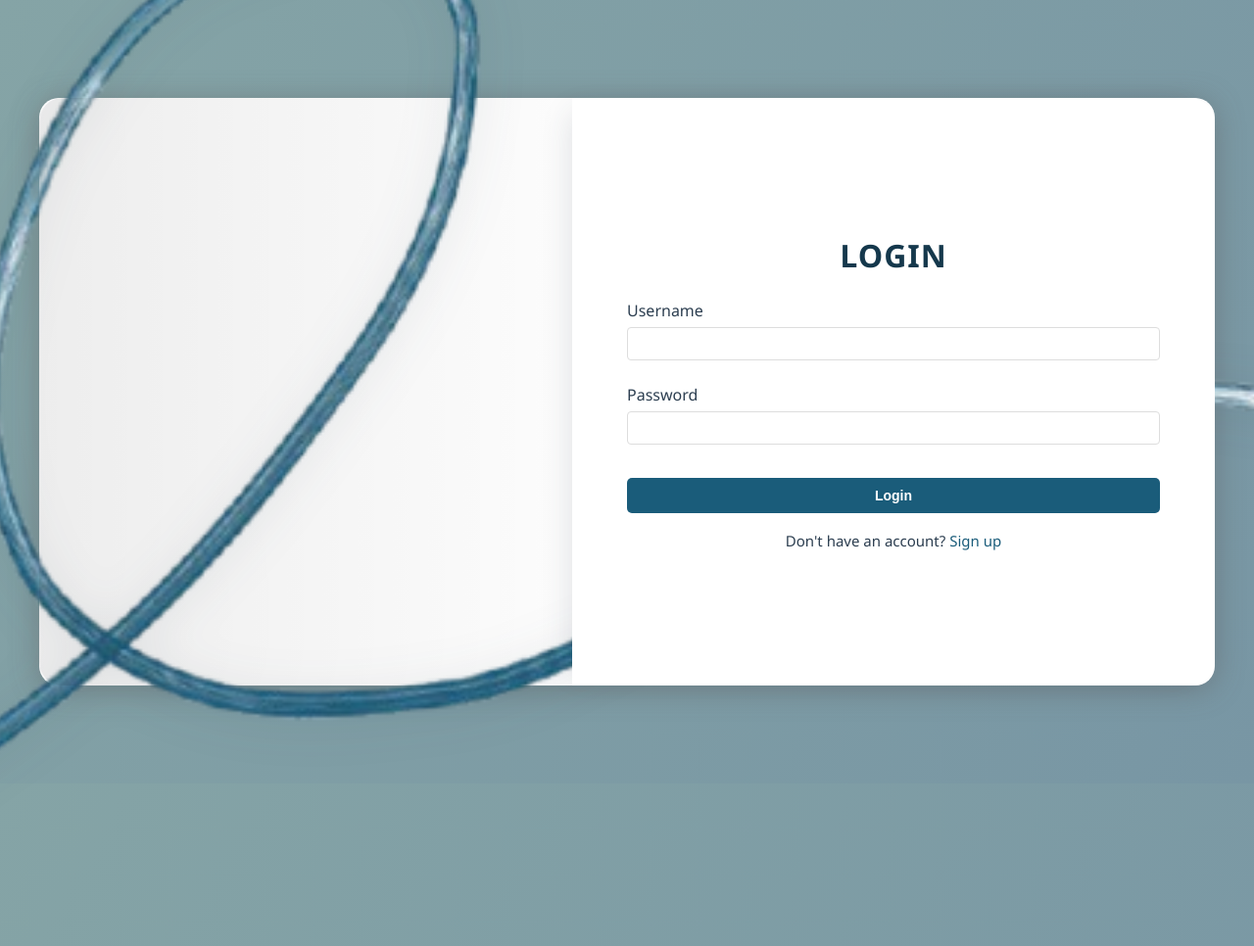
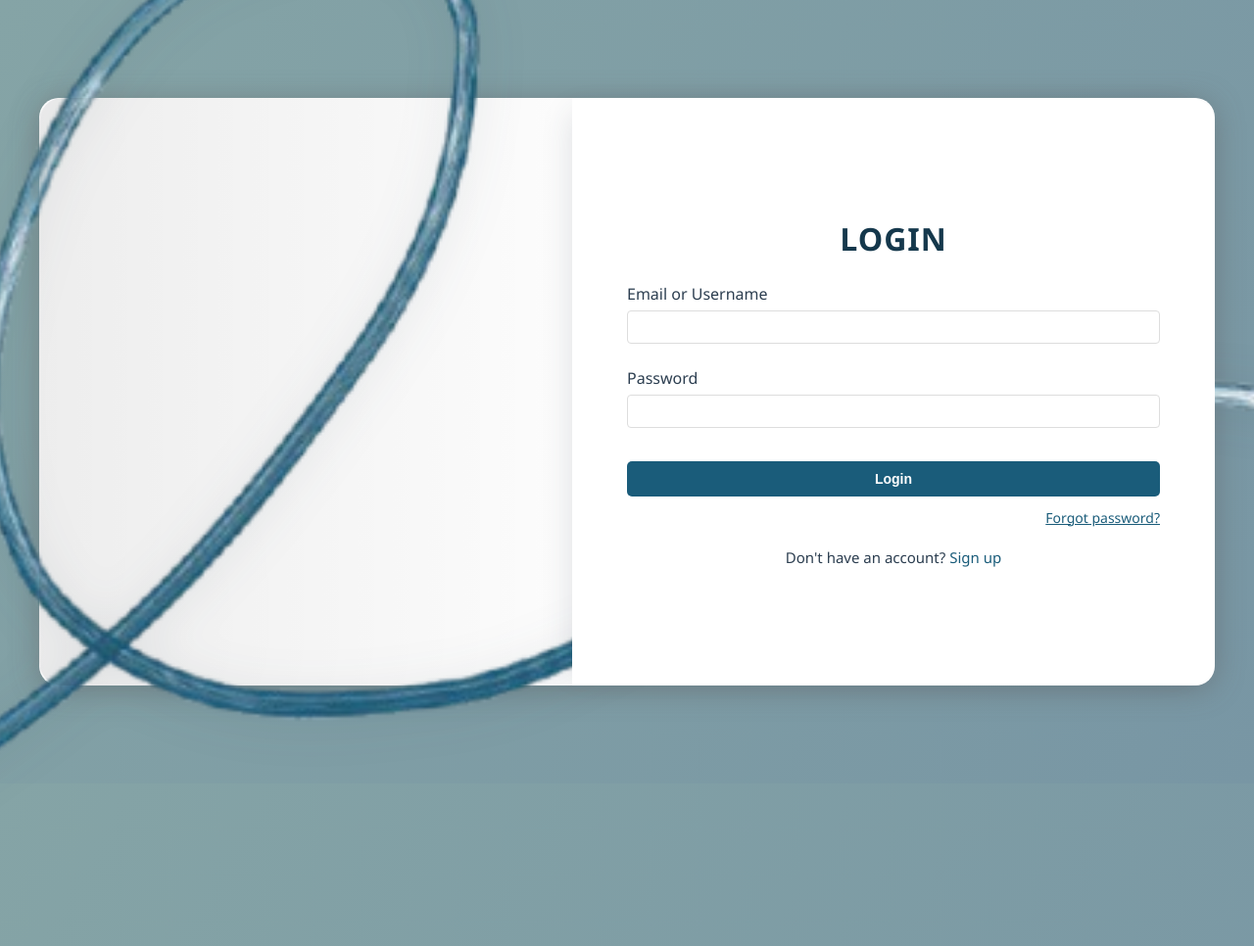
Before and after one commit to Economystique/EconomystiqueStoneKingdom, a Flask app: page /login in a window 1280 px wide; the page is wider, and only the part inside the window is pictured. Shown: that part at 98% size. Run offline with Flask 3, Linux system fonts and the light colour scheme.

Commit message:
Completed Login and Sign Up backend

```diff
--- a/app.py
+++ b/app.py
@@ -13,6 +13,8 @@ import torch
 from transformers import pipeline, GPTNeoForCausalLM, GPT2Tokenizer
 import webview
 import threading
+import smtplib
+from email.message import EmailMessage
 
 app = Flask(__name__)
 app.secret_key = os.urandom(24)
@@ -43,17 +45,17 @@ def index():
 @app.route('/login', methods=['GET', 'POST'])
 def login():
     if request.method == 'POST':
-        username = request.form['username']
+        login_identifier = request.form['username']
         password = request.form['password'].encode('utf-8')
 
         conn = get_db_connection()
         cursor = conn.cursor()
 
-        cursor.execute("SELECT pw_hash FROM user_data WHERE user_name = ?", (username,))
+        cursor.execute("SELECT user_name, pw_hash FROM user_data WHERE user_name = ? OR email = ?", (login_identifier, login_identifier))
         result = cursor.fetchone()
 
         if result and bcrypt.checkpw(password, result['pw_hash'].encode('utf-8')):
-            session['username'] = username
+            session['username'] = result['user_name']
             flash('Login successful!', 'success')
             return redirect(url_for('dashboard'))
         else:
@@ -67,6 +69,7 @@ def login():
 def signup():
     if request.method == 'POST':
         username = request.form['username']
+        email = request.form['email']
         password = request.form['password'].encode('utf-8')
         confirm_password = request.form['confirm_password'].encode('utf-8')
 
@@ -77,15 +80,15 @@ def signup():
         conn = get_db_connection()
         cursor = conn.cursor()
 
-        cursor.execute("SELECT * FROM user_data WHERE user_name = ?", (username,))
+        cursor.execute("SELECT * FROM user_data WHERE user_name = ? OR email = ?", (username, email))
         if cursor.fetchone():
-            flash('Username already exists.', 'error')
+            flash('Username or email already exists.', 'error')
             conn.close()
             return redirect(url_for('signup'))
 
         pw_hash = bcrypt.hashpw(password, bcrypt.gensalt())
-        cursor.execute("INSERT INTO user_data (user_name, pw_hash) VALUES (?, ?)",
-                      (username, pw_hash.decode('utf-8')))
+        cursor.execute("INSERT INTO user_data (user_name, email, pw_hash) VALUES (?, ?, ?)",
+                      (username, email, pw_hash.decode('utf-8')))
         conn.commit()
         conn.close()
 
@@ -573,6 +576,50 @@ def checkout():
         conn.close()
         return jsonify({'error': str(e)}), 500
 
+def send_recovery_email(to_email, username):
+    # Configure your SMTP server settings here
+    SMTP_SERVER = 'smtp.example.com'  # e.g., 'smtp.gmail.com'
+    SMTP_PORT = 587
+    SMTP_USER = 'your_email@example.com'
+    SMTP_PASSWORD = 'your_email_password'
+
+    msg = EmailMessage()
+    msg['Subject'] = 'Account Recovery - Economystique'
+    msg['From'] = SMTP_USER
+    msg['To'] = to_email
+    msg.set_content(f"Hello {username},\n\nYou requested a password reset for your Economystique account. If this was you, please follow the instructions provided by the administrator to reset your password.\n\nIf you did not request this, you can ignore this email.\n\nBest regards,\nEconomystique Team")
+
+    try:
+        with smtplib.SMTP(SMTP_SERVER, SMTP_PORT) as server:
+            server.starttls()
+            server.login(SMTP_USER, SMTP_PASSWORD)
+            server.send_message(msg)
+        return True
+    except Exception as e:
+        print(f"Error sending recovery email: {e}")
+        return False
+
+@app.route('/forgot_password', methods=['POST'])
+def forgot_password():
+    email = request.form.get('recovery_email')
+    if not email:
+        flash('Please enter your email address.', 'error')
+        return redirect(url_for('login'))
+    conn = get_db_connection()
+    cursor = conn.cursor()
+    cursor.execute("SELECT user_name FROM user_data WHERE email = ?", (email,))
+    result = cursor.fetchone()
+    if result:
+        username = result['user_name']
+        if send_recovery_email(email, username):
+            flash('A recovery email has been sent to your address.', 'success')
+        else:
+            flash('Failed to send recovery email. Please try again later.', 'error')
+    else:
+        flash('No account found with that email address.', 'error')
+    conn.close()
+    return redirect(url_for('login'))
+
 def on_loaded():
     webview.windows[0].gui.window.showMaximized()
 
--- a/static/css/style.css
+++ b/static/css/style.css
@@ -41,7 +41,7 @@ body {
     width: 100%;
     min-width: 1200px;
     max-width: 1500px;
-    min-height: 500px;
+    height: 600px;
     margin: 0 auto;
     padding: 0;
     position: relative;
--- a/templates/login.html
+++ b/templates/login.html
@@ -15,7 +15,7 @@
             <div class="login-left">
             </div>
             <div class="login-right">
-                <h2>LOGIN</h2>
+                <h2 id="form-title">LOGIN</h2>
                 {% with messages = get_flashed_messages(with_categories=true) %}
                     {% if messages %}
                         {% for category, message in messages %}
@@ -24,9 +24,11 @@
                     {% endif %}
                 {% endwith %}
                 <div class="error-message" id="errorMessage"></div>
+
+                <div id="login-form-wrapper">
                     <form action="{{ url_for('login') }}" method="POST" onsubmit="return validateLoginForm()">
                         <div class="form-group">
-                        <label for="username">Username</label>
+                            <label for="username">Email or Username</label>
                             <input type="text" class="form-control" id="username" name="username" required>
                         </div>
                         <div class="form-group">
@@ -35,8 +37,25 @@
                         </div>
                         <button type="submit" class="btn btn-login">Login</button>
                     </form>
+                    <div class="form-group" style="text-align: right; margin-top: 10px;">
+                        <a href="#" id="forgotPasswordLink" style="font-size: 14px; color: #1a5c7a; text-decoration: underline;">Forgot password?</a>
+                    </div>
                     <div class="signup-link">
                         Don't have an account? <a href="{{ url_for('signup') }}">Sign up</a>
+                    </div>
+                </div>
+
+                <div id="forgot-password-form-wrapper" style="display: none;">
+                    <form action="{{ url_for('forgot_password') }}" method="POST" onsubmit="return validateForgotPasswordForm()">
+                        <div class="form-group">
+                            <label for="recovery_email">Enter your account email:</label>
+                            <input type="email" class="form-control" id="recovery_email" name="recovery_email" required>
+                        </div>
+                        <button type="submit" class="btn btn-login">Send Recovery Email</button>
+                    </form>
+                    <div class="form-group" style="text-align: center; margin-top: 15px;">
+                        <a href="#" id="backToLoginLink" style="font-size: 14px; color: #1a5c7a; text-decoration: none;">Back to Login</a>
+                    </div>
                 </div>
             </div>
         </div>
@@ -53,6 +72,45 @@
             }
             return true;
         }
+        // Forgot password link logic
+        document.addEventListener('DOMContentLoaded', function() {
+            const forgotLink = document.getElementById('forgotPasswordLink');
+            const backToLoginLink = document.getElementById('backToLoginLink');
+            const loginWrapper = document.getElementById('login-form-wrapper');
+            const forgotWrapper = document.getElementById('forgot-password-form-wrapper');
+            const formTitle = document.getElementById('form-title');
+
+            if (forgotLink) {
+                forgotLink.addEventListener('click', function(e) {
+                    e.preventDefault();
+                    loginWrapper.style.display = 'none';
+                    forgotWrapper.style.display = 'block';
+                    formTitle.textContent = 'RECOVER PASSWORD';
+                });
+            }
+
+            if (backToLoginLink) {
+                backToLoginLink.addEventListener('click', function(e) {
+                    e.preventDefault();
+                    loginWrapper.style.display = 'block';
+                    forgotWrapper.style.display = 'none';
+                    formTitle.textContent = 'LOGIN';
+                });
+            }
+        });
+        function validateForgotPasswordForm() {
+            const email = document.getElementById('recovery_email').value.trim();
+            if (!email) {
+                alert('Please enter your email address.');
+                return false;
+            }
+            // Simple email format check
+            if (!/^[^@\s]+@[^@\s]+\.[^@\s]+$/.test(email)) {
+                alert('Please enter a valid email address.');
+                return false;
+            }
+            return true;
+        }
     </script>
 </body>
 </html>
```
Also changed, not shown: templates/signup.html (+15 -2 lines). Lines whose indentation alone changed are shown as unchanged.
